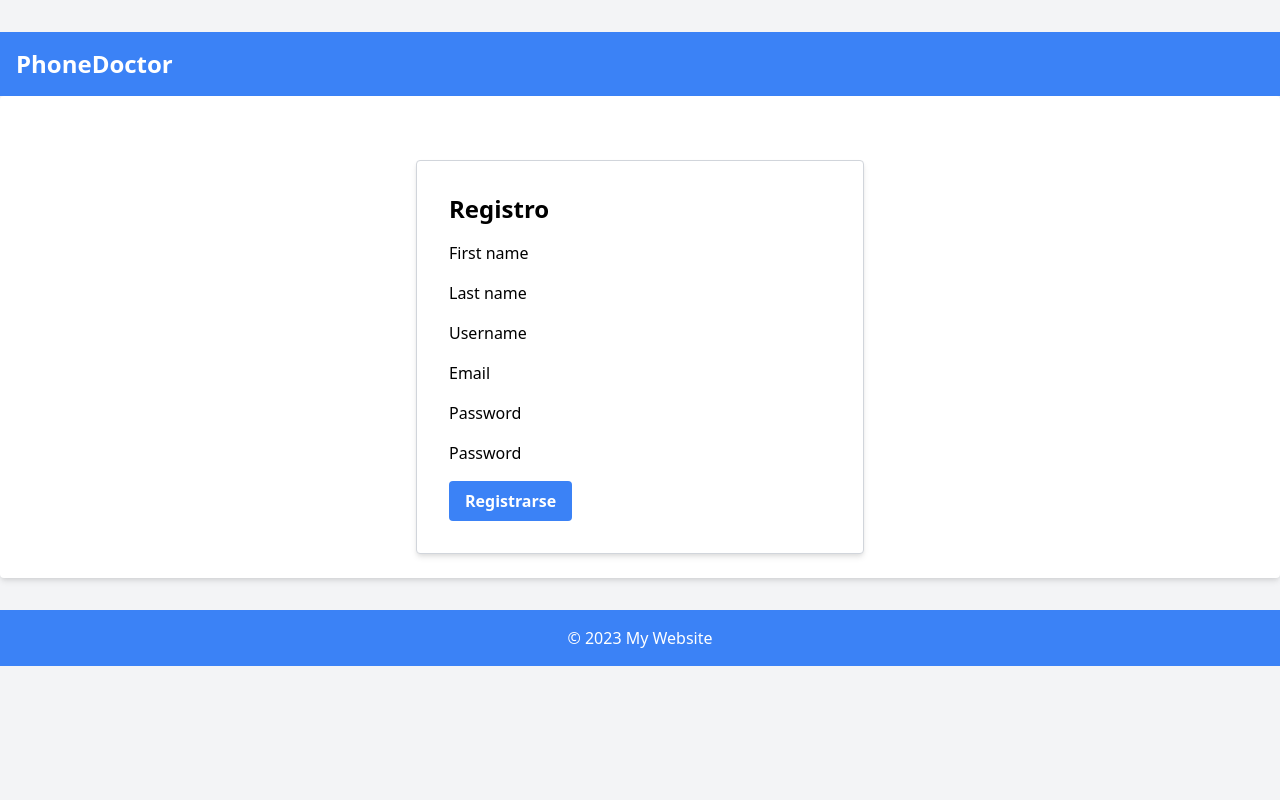
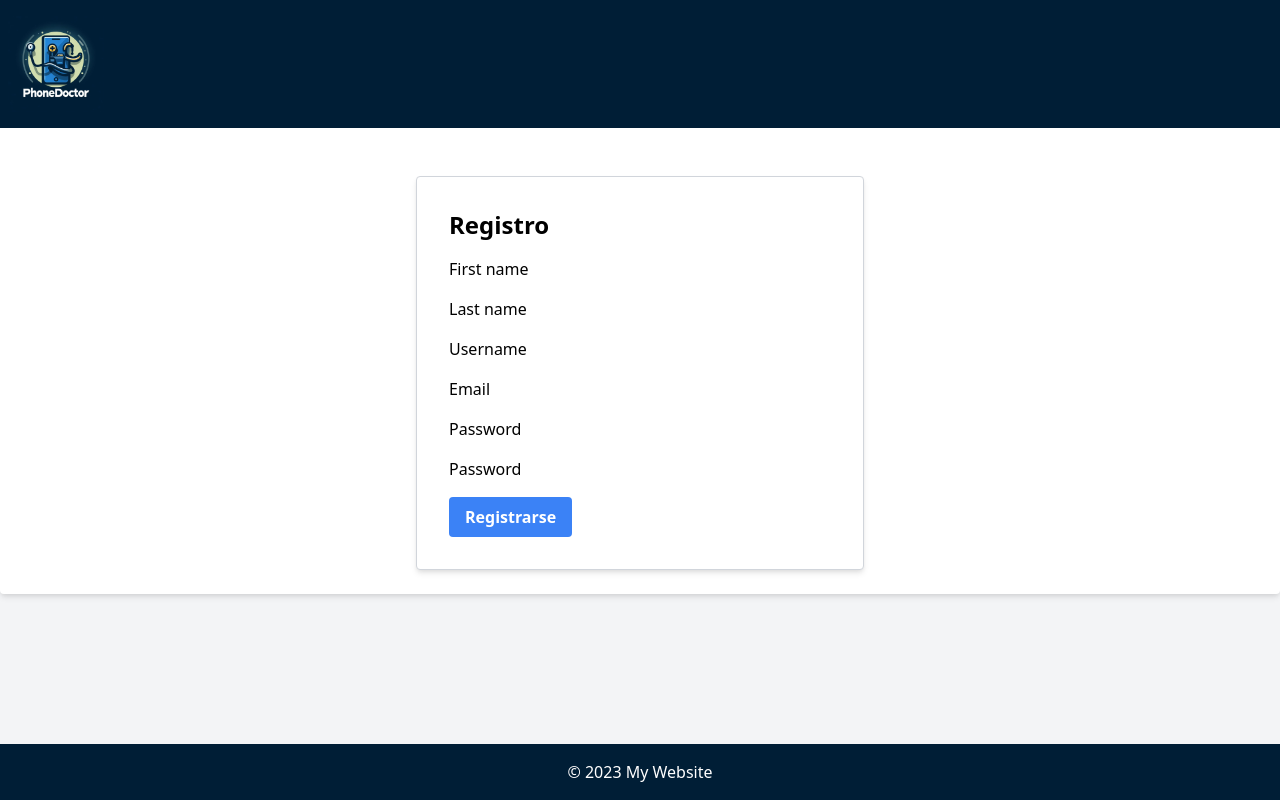
Before and after one commit to PGPI-2-1/PhoneDoctor, a Django app: template PhoneDoctor/custom_user/templates/register.html in a window 1280 px wide. Run offline with Django 4.2, Linux system fonts and the light colour scheme; the template is opened without the code that fills it, so the values that code supplies are empty, except form fields; tables that the repository leaves empty hold one stand-in row (values such as "Sample post"); form fields are guessed from the names that the template uses; some libraries are stand-ins or nearby versions.

Commit message:
feat: Header for login and register page

```diff
--- a/PhoneDoctor/core/static/core/style.css
+++ b/PhoneDoctor/core/static/core/style.css
@@ -1,7 +1,21 @@
 body {
     margin: 0;
     padding: 0;
+    padding-top: 80px; /* Ajusta este valor según la altura de tu header */
 }
+
+header {
+    position: fixed;
+    width: 100%;
+    top: 0;
+}
+
+footer {
+    position: fixed;
+    width: 100%;
+    bottom: 0;
+}
+
 .bg-azul-personalizado {
     background-color: #001e36;
 }
--- a/PhoneDoctor/core/templates/core/base.html
+++ b/PhoneDoctor/core/templates/core/base.html
@@ -16,6 +16,11 @@
             {% endblock %}
         </div>
     </div>
+    <!-- Pie de página común -->
+    <footer class="bg-azul-personalizado text-white p-4 text-center">
+        <!-- Agrega aquí información del pie de página, enlaces, etc. -->
+        &copy; 2023 My Website
+    </footer>
 
 </body>
 </html>
--- a/PhoneDoctor/custom_user/templates/base.html
+++ b/PhoneDoctor/custom_user/templates/base.html
@@ -1,19 +1,19 @@
 <!-- templates/base.html -->
+{% load static %}
 <!DOCTYPE html>
 <html lang="es">
 <head>
     <meta charset="utf-8">
     <meta name="viewport" content="width=device-width, initial-scale=1.0">
     <title>{% block title %}My Website{% endblock %} | PhoneDoctor</title>
+    <link rel="stylesheet" href="{% static 'PhoneDoctor/core/static/core/style.css' %}">
     <link rel="stylesheet" href="https://cdn.jsdelivr.net/npm/tailwindcss@2.2.19/dist/tailwind.min.css">
     <!-- Agrega aquí tus estilos CSS adicionales si es necesario -->
 </head>
 <body class="bg-gray-100">
 
     <div class="container mx-auto py-8">
-        <header class="bg-blue-500 text-white p-4 flex justify-between items-center">
-            <h1 class="text-2xl font-bold">PhoneDoctor</h1>
-        </header>
+        {% include 'header_logo.html' %}
 
         <div class="bg-white p-6 rounded shadow-md">
             {% block content %}
@@ -22,7 +22,7 @@
     </div>
 
     <!-- Pie de página común -->
-    <footer class="bg-blue-500 text-white p-4 text-center">
+    <footer class="bg-azul-personalizado text-white p-4 text-center">
         <!-- Agrega aquí información del pie de página, enlaces, etc. -->
         &copy; 2023 My Website
     </footer>
--- /dev/null
+++ b/PhoneDoctor/custom_user/templates/header_logo.html
@@ -0,0 +1,18 @@
+{% load static %}
+<!DOCTYPE html>
+<html lang="es">
+<head>
+    <link rel="stylesheet" href="{% static 'core/style.css' %}">
+    <link rel="stylesheet" href="https://cdnjs.cloudflare.com/ajax/libs/font-awesome/4.7.0/css/font-awesome.min.css">
+</head>
+<body>
+    <header class="bg-azul-personalizado text-white py-4">
+        <div class="container mx-auto flex justify-between items-center">
+            <div class="left-section">
+                <a href="{% url 'index' %}">
+                    <img src="{% static 'core/images/logo.jpeg' %}" alt="Logo" class="h-24 ml-2">
+                </a>
+            </div>
+    </header>
+</body>
+</html>
```
